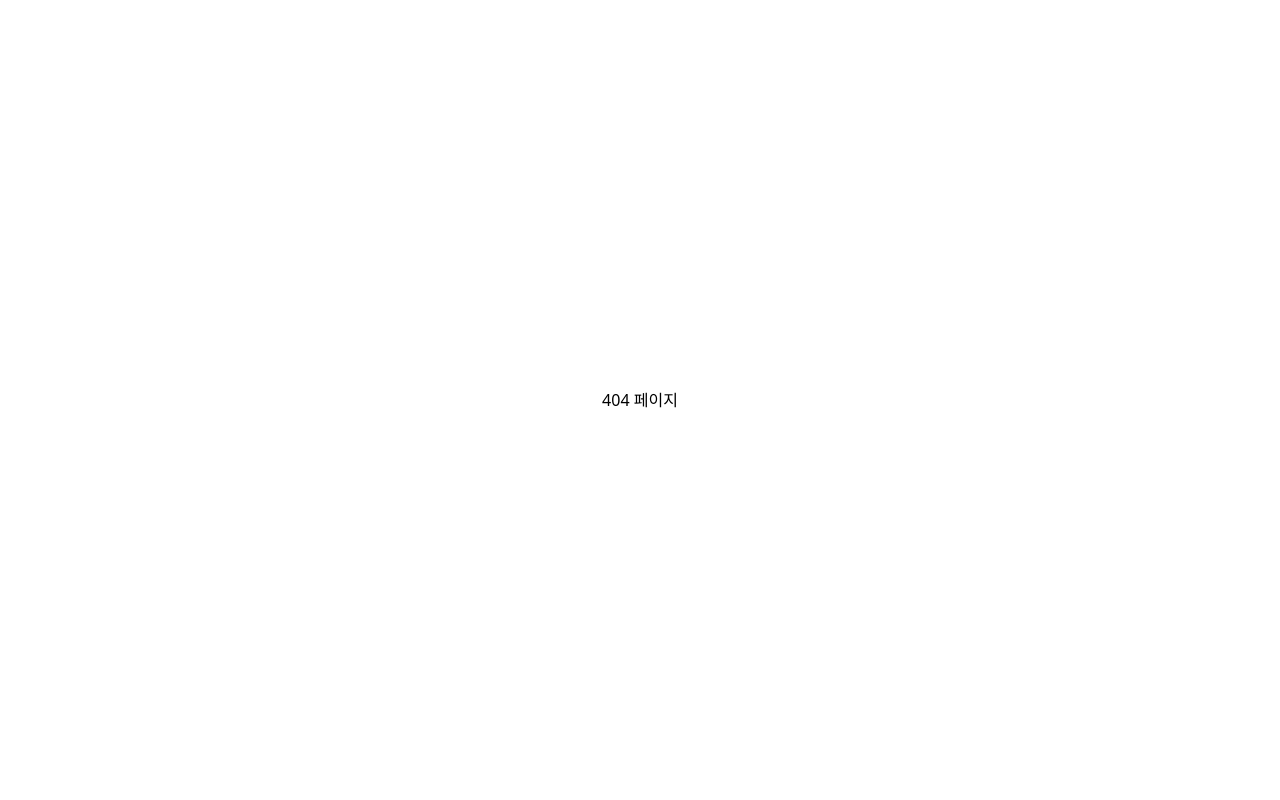
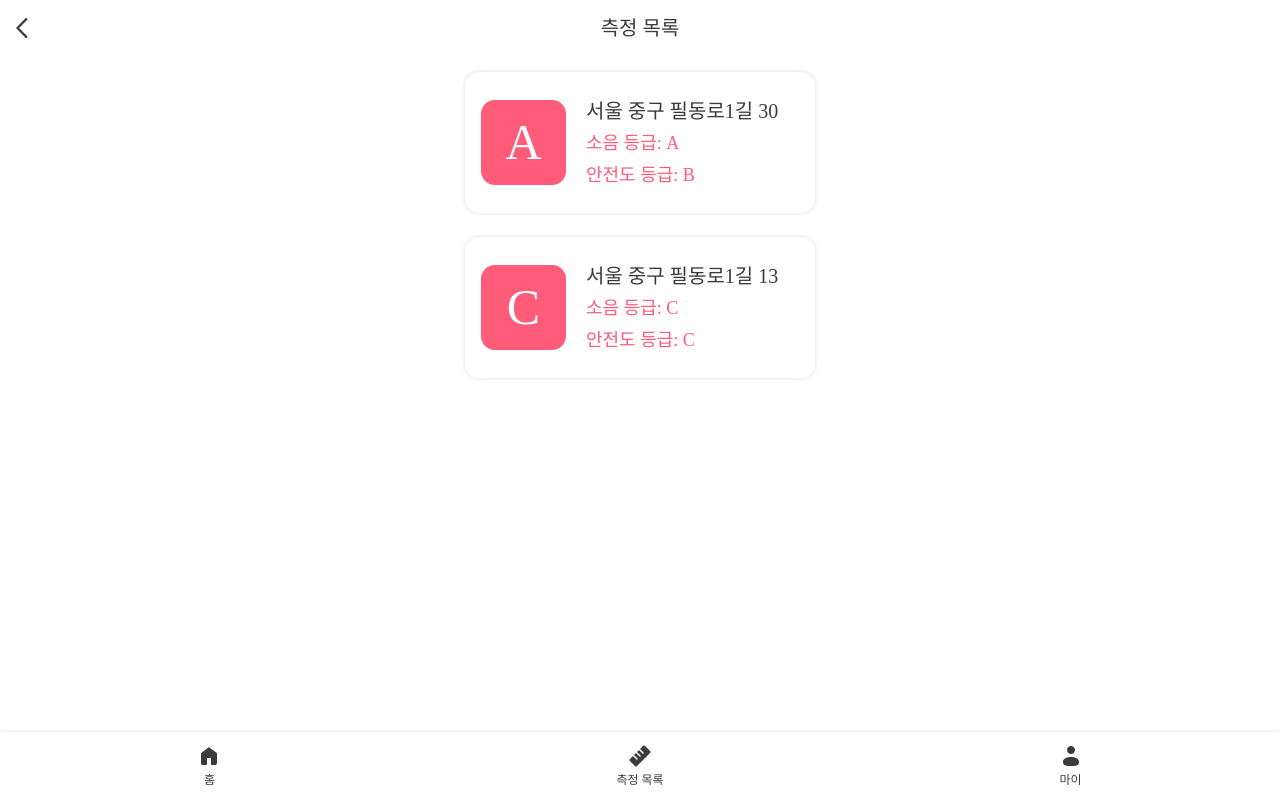
Before and after one commit to 2025-X-Thon-Team9-UNVEIL/UNVEIL_FE, a React (Vite) app: page /measure in a window 1280 px wide. Before the commit this address had no page. Built offline with nearby package versions, Linux system fonts and the light colour scheme; a web font is replaced by a local one.

Commit message:
✨ Feat: 측정 목록 페이지 (#9)

```diff
--- /dev/null
+++ b/src/pages/MeasurePage/MeasurePage.tsx
@@ -0,0 +1,60 @@
+import Txt from '@/components/atoms/Text';
+import Footer from '@/components/Footer';
+import { useNavigate } from 'react-router-dom';
+import MeasureItem from './components/MeasureItem';
+
+export default function MeasurePage() {
+  const navigate = useNavigate();
+
+  const measurements = [
+    {
+      id: 1,
+      address: '서울 중구 필동로1길 30',
+      noiseGrade: 'A',
+      safetyGrade: 'B',
+      totalGrade: 'A',
+    },
+    {
+      id: 2,
+      address: '서울 중구 필동로1길 13',
+      noiseGrade: 'C',
+      safetyGrade: 'C',
+      totalGrade: 'C',
+    },
+  ];
+
+  return (
+    <div className="flex min-h-screen flex-col bg-white">
+      {/* 헤더 */}
+      <header className="fixed top-0 left-0 right-0 z-20 w-full bg-white">
+        <div className="relative flex h-[56px] items-center justify-center">
+          <button type="button" onClick={() => navigate(-1)} className="absolute left-4 flex items-center">
+            <img src="/icons/back.svg" alt="뒤로가기" className="w-3" />
+          </button>
+          <Txt className="text-xl">측정 목록</Txt>
+        </div>
+      </header>
+
+      {/* 측정 목록 */}
+      <main className="flex-1 px-5 pt-18 pb-20">
+        {measurements.length === 0 ? (
+          <Txt weight="medium" className="text-xl">
+            측정한 내역이 없습니다
+          </Txt>
+        ) : (
+          measurements.map((measurement) => (
+            <MeasureItem
+              key={measurement.id}
+              address={measurement.address}
+              totalGrade={measurement.totalGrade}
+              noiseGrade={measurement.noiseGrade}
+              safetyGrade={measurement.safetyGrade}
+            />
+          ))
+        )}
+      </main>
+
+      <Footer />
+    </div>
+  );
+}
--- /dev/null
+++ b/src/pages/MeasurePage/components/MeasureItem.tsx
@@ -0,0 +1,32 @@
+import Txt from '@/components/atoms/Text';
+
+interface MeasureItemProps {
+  address: string;
+  totalGrade: string;
+  noiseGrade: string;
+  safetyGrade: string;
+}
+
+export default function MeasureItem({ address, totalGrade, noiseGrade, safetyGrade }: MeasureItemProps) {
+  return (
+    <div className="w-[350px] h-[141px] flex rounded-xl bg-white shadow-[0_0_4px_0_rgba(0,0,0,0.15)] p-4 mb-6">
+      <div className="flex items-center gap-5">
+        {/* 등급 아이콘 */}
+        <div className="w-[85px] h-[85px] rounded-xl bg-Semi-Red flex items-center justify-center flex-shrink-0">
+          <Txt weight="bold" className="text-[50px] text-white">
+            {totalGrade}
+          </Txt>
+        </div>
+
+        {/* 주소 및 등급 정보 */}
+        <div className="flex-1 flex flex-col gap-1">
+          <Txt className="text-xl">{address}</Txt>
+          <div className="flex flex-col gap-1">
+            <Txt className="text-lg text-Semi-Red">소음 등급: {noiseGrade}</Txt>
+            <Txt className="text-lg text-Semi-Red">안전도 등급: {safetyGrade}</Txt>
+          </div>
+        </div>
+      </div>
+    </div>
+  );
+}
--- a/src/routes/pageRoutes.tsx
+++ b/src/routes/pageRoutes.tsx
@@ -14,6 +14,7 @@ export const publicRoutes: RouteObject[] = [
       { path: 'location', element: <lazyRoutes.LocationPage /> },
       { path: 'signin', element: <lazyRoutes.SigninPage /> },
       { path: 'signup', element: <lazyRoutes.SignupPage /> },
+      { path: 'measure', element: <lazyRoutes.MeasurePage /> },
     ],
   },
 ];
--- a/src/routes/routes.tsx
+++ b/src/routes/routes.tsx
@@ -8,4 +8,5 @@ export const lazyRoutes = {
   LocationPage: React.lazy(() => import('../pages/LocationPage/LocationPage.tsx')),
   SigninPage: React.lazy(() => import('../pages/SigninPage/SigninPage')),
   SignupPage: React.lazy(() => import('../pages/SignupPage/SignupPage.tsx')),
+  MeasurePage: React.lazy(() => import('../pages/MeasurePage/MeasurePage.tsx')),
 };
```
Also changed, not shown: public/icons/back.svg (added).
